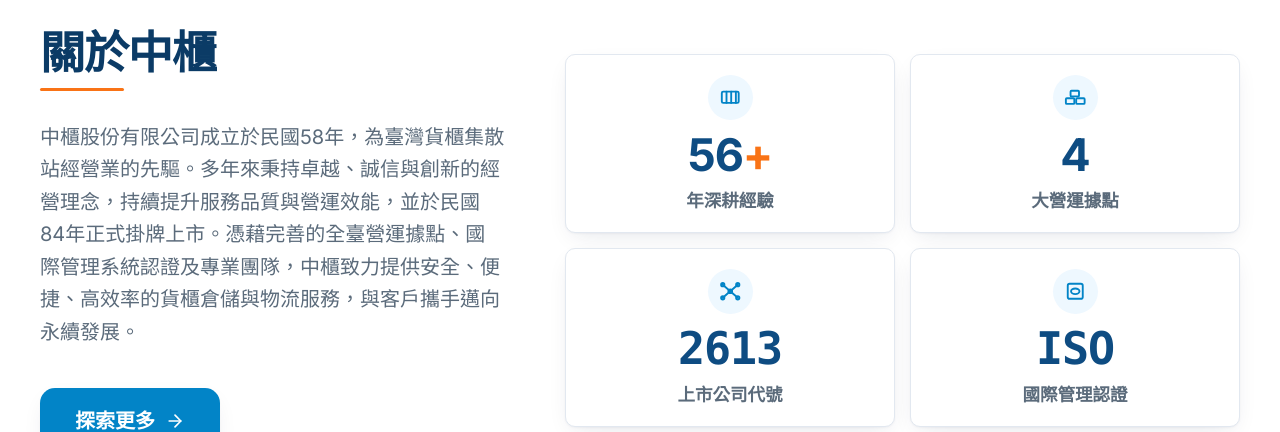
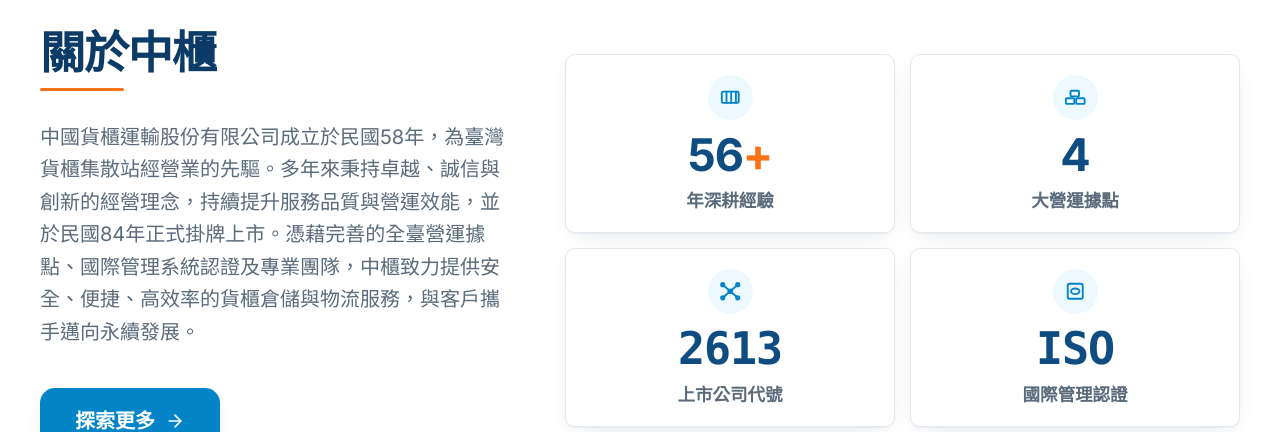
Before and after one commit to jc0630/cctc, a React (Vite) app: page / in a window 1280 px wide. Shown: the part 1880-2312 px from the top of the page. Built offline with nearby package versions, Linux system fonts and the light colour scheme.

Commit message:
Update company name in About Us copy to 中國貨櫃運輸股份有限公司
Co-Authored-By: Claude Sonnet 5 <noreply@anthropic.com>

```diff
--- a/src/components/AboutSection.tsx
+++ b/src/components/AboutSection.tsx
@@ -71,7 +71,7 @@ export const AboutSection: React.FC<AboutSectionProps> = ({
 
             <p className="text-sm sm:text-base text-[var(--color-text-body)] leading-relaxed">
               {language === 'zh'
-                ? '中櫃股份有限公司成立於民國58年，為臺灣貨櫃集散站經營業的先驅。多年來秉持卓越、誠信與創新的經營理念，持續提升服務品質與營運效能，並於民國84年正式掛牌上市。憑藉完善的全臺營運據點、國際管理系統認證及專業團隊，中櫃致力提供安全、便捷、高效率的貨櫃倉儲與物流服務，與客戶攜手邁向永續發展。'
+                ? '中國貨櫃運輸股份有限公司成立於民國58年，為臺灣貨櫃集散站經營業的先驅。多年來秉持卓越、誠信與創新的經營理念，持續提升服務品質與營運效能，並於民國84年正式掛牌上市。憑藉完善的全臺營運據點、國際管理系統認證及專業團隊，中櫃致力提供安全、便捷、高效率的貨櫃倉儲與物流服務，與客戶攜手邁向永續發展。'
                 : 'China Container Terminal Corporation was founded in 1969, pioneering Taiwan\'s container terminal and depot industry. Guided by excellence, integrity, and innovation, we have continuously enhanced service quality and operational efficiency, and were officially listed on the Taiwan Stock Exchange in 1995. With comprehensive terminal locations across Taiwan, international management system certifications, and a professional team, CCTC is dedicated to providing safe, convenient, and efficient container storage and logistics services, growing sustainably together with our customers.'}
             </p>
 
```
